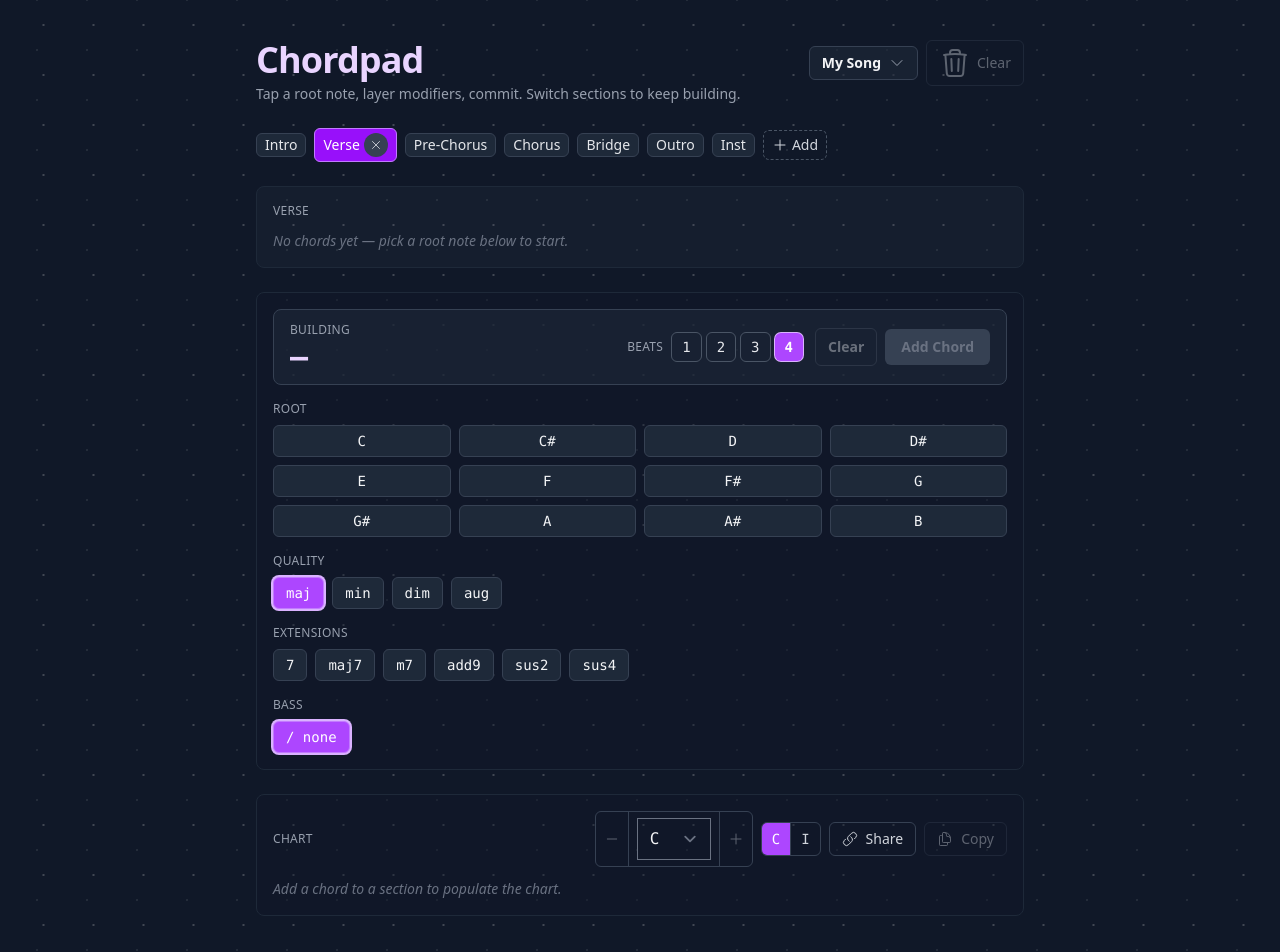
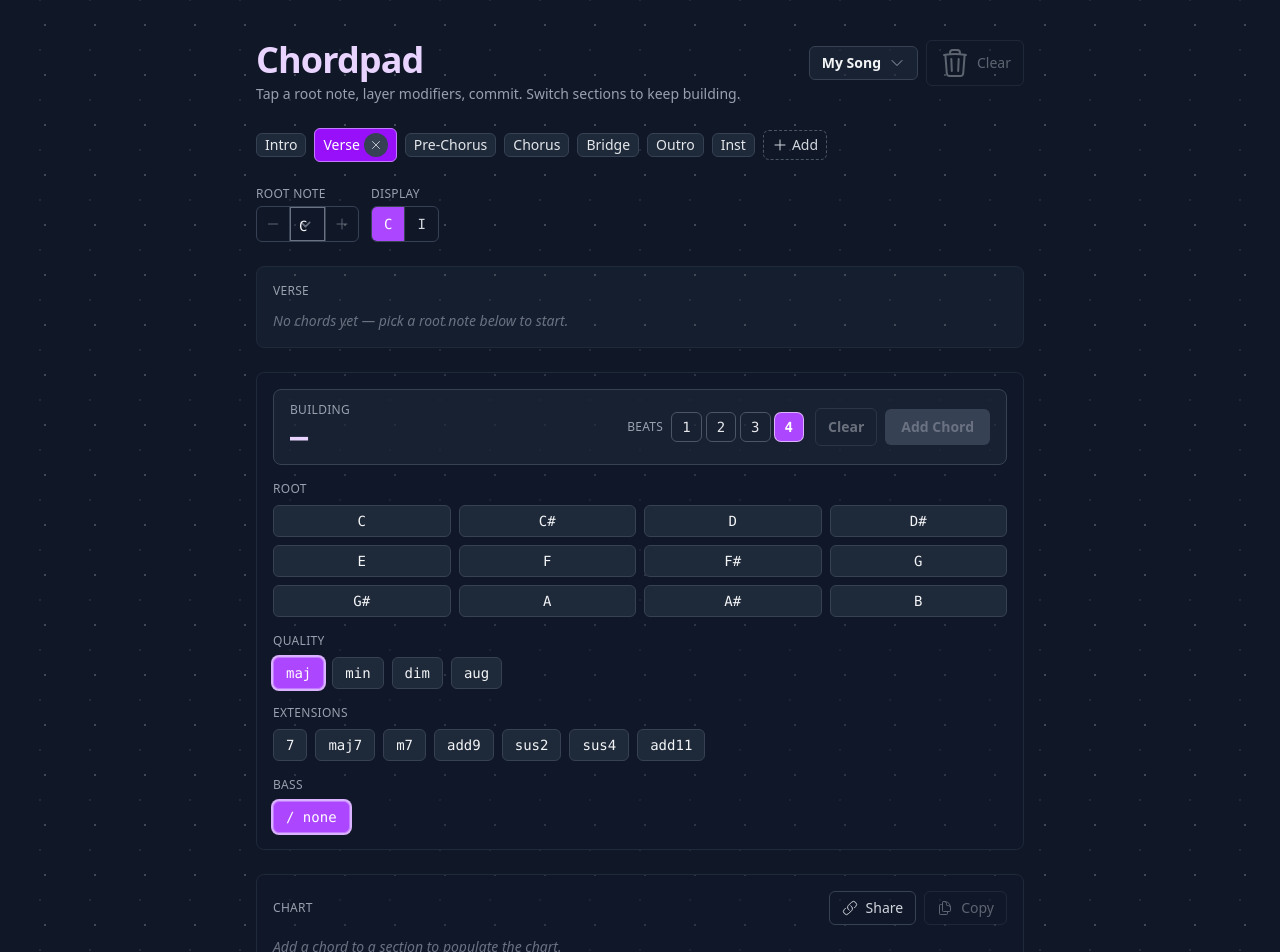
Before and after one commit to itdeiti/chordpad, a React (Vite) app in the folder chord-notator/: page / in a window 1280 px wide. Shown: the top 952 px of the page. Built offline with nearby package versions, Linux system fonts and the light colour scheme.

Commit message:
chore: rearrange controls and creare a theme

```diff
--- a/chord-notator/src/app/app.tsx
+++ b/chord-notator/src/app/app.tsx
@@ -1,6 +1,7 @@
 import { TrashIcon } from "@heroicons/react/24/outline";
 import SectionTabs from "components/molecules/section-tabs";
 import SongPicker from "components/molecules/song-picker";
+import SongToolbar from "components/molecules/song-toolbar";
 import ChordBuilder from "components/organisms/chord-builder";
 import SectionEditor from "components/organisms/section-editor";
 import ChordChart from "components/organisms/chord-chart";
@@ -67,6 +68,17 @@ function App() {
           onDelete={(id) => dispatch({ type: "DELETE_SECTION", id })}
         />
 
+        <SongToolbar
+          songKey={song.key}
+          displayMode={song.displayMode}
+          hasChords={hasContent}
+          onTranspose={(semitones) =>
+            dispatch({ type: "TRANSPOSE", semitones })
+          }
+          onSetKey={(key) => dispatch({ type: "SET_KEY", key })}
+          onSetMode={(mode) => dispatch({ type: "SET_DISPLAY_MODE", mode })}
+        />
+
         <SectionEditor
           section={activeSection}
           songKey={song.key}
@@ -82,7 +94,7 @@ function App() {
 
         <ChordBuilder staging={song.staging} dispatch={dispatch} />
 
-        <ChordChart song={song} dispatch={dispatch} />
+        <ChordChart song={song} />
       </div>
     </main>
   );
--- a/chord-notator/src/app/types.ts
+++ b/chord-notator/src/app/types.ts
@@ -18,7 +18,15 @@ export type RootNote = (typeof ROOT_NOTES)[number];
 export const QUALITIES = ["major", "minor", "dim", "aug"] as const;
 export type Quality = (typeof QUALITIES)[number];
 
-export const EXTENSIONS = ["7", "maj7", "m7", "add9", "sus2", "sus4"] as const;
+export const EXTENSIONS = [
+  "7",
+  "maj7",
+  "m7",
+  "add9",
+  "sus2",
+  "sus4",
+  "add11",
+] as const;
 export type Extension = (typeof EXTENSIONS)[number];
 
 export const BEAT_OPTIONS = [1, 2, 3, 4] as const;
--- /dev/null
+++ b/chord-notator/src/components/molecules/song-toolbar/index.ts
@@ -0,0 +1 @@
+export { default } from "./song-toolbar";
--- /dev/null
+++ b/chord-notator/src/components/molecules/song-toolbar/song-toolbar.tsx
@@ -0,0 +1,105 @@
+import { MinusIcon, PlusIcon } from "@heroicons/react/24/outline";
+import { ROOT_NOTES, type DisplayMode, type RootNote } from "app/types";
+
+interface Props {
+  songKey: RootNote;
+  displayMode: DisplayMode;
+  hasChords: boolean;
+  onTranspose: (semitones: number) => void;
+  onSetKey: (key: RootNote) => void;
+  onSetMode: (mode: DisplayMode) => void;
+}
+
+const labelClass = "text-xs uppercase tracking-wide text-muted";
+const groupClass =
+  "inline-flex h-9 items-stretch rounded-md border border-edge overflow-hidden";
+const stepBtnClass =
+  "px-2 flex items-center text-gray-300 hover:bg-surface-2 hover:text-white disabled:opacity-40 disabled:cursor-not-allowed focus:outline-none focus:ring-2 focus:ring-inset focus:ring-accent-ring";
+const toggleBtnBase =
+  "px-3 flex items-center text-sm font-mono focus:outline-none focus:ring-2 focus:ring-inset focus:ring-accent-ring";
+
+function SongToolbar({
+  songKey,
+  displayMode,
+  hasChords,
+  onTranspose,
+  onSetKey,
+  onSetMode,
+}: Props) {
+  return (
+    <div className="flex flex-wrap items-end gap-3">
+      <div className="space-y-1">
+        <div className={labelClass}>Root note</div>
+        <div className={groupClass}>
+          <button
+            type="button"
+            onClick={() => onTranspose(-1)}
+            disabled={!hasChords}
+            aria-label="Transpose down a semitone"
+            className={stepBtnClass}
+          >
+            <MinusIcon className="w-4 h-4" />
+          </button>
+          <div className="flex items-center border-x border-edge bg-surface/40">
+            <select
+              value={songKey}
+              onChange={(e) => onSetKey(e.target.value as RootNote)}
+              aria-label="Song root note"
+              className="h-full bg-transparent text-gray-100 font-mono text-sm px-2 focus:outline-none cursor-pointer appearance-none"
+            >
+              {ROOT_NOTES.map((n) => (
+                <option key={n} value={n} className="bg-surface">
+                  {n}
+                </option>
+              ))}
+            </select>
+          </div>
+          <button
+            type="button"
+            onClick={() => onTranspose(1)}
+            disabled={!hasChords}
+            aria-label="Transpose up a semitone"
+            className={stepBtnClass}
+          >
+            <PlusIcon className="w-4 h-4" />
+          </button>
+        </div>
+      </div>
+
+      <div className="space-y-1">
+        <div className={labelClass}>Display</div>
+        <div className={groupClass}>
+          <button
+            type="button"
+            onClick={() => onSetMode("letters")}
+            aria-pressed={displayMode === "letters"}
+            className={
+              toggleBtnBase +
+              (displayMode === "letters"
+                ? " bg-accent text-white"
+                : " text-gray-300 hover:bg-surface-2")
+            }
+          >
+            C
+          </button>
+          <button
+            type="button"
+            onClick={() => onSetMode("roman")}
+            aria-pressed={displayMode === "roman"}
+            className={
+              toggleBtnBase +
+              " border-l border-edge" +
+              (displayMode === "roman"
+                ? " bg-accent text-white"
+                : " text-gray-300 hover:bg-surface-2")
+            }
+          >
+            I
+          </button>
+        </div>
+      </div>
+    </div>
+  );
+}
+
+export default SongToolbar;
--- a/chord-notator/src/components/organisms/chord-chart/chord-chart.tsx
+++ b/chord-notator/src/components/organisms/chord-chart/chord-chart.tsx
@@ -3,24 +3,19 @@ import {
   CheckCircleIcon,
   DocumentDuplicateIcon,
   LinkIcon,
-  MinusIcon,
-  PlusIcon,
 } from "@heroicons/react/24/outline";
 import { formatSong } from "app/format-chord";
 import { encodeSongToUrl } from "app/share";
-import type { SongAction } from "app/song-reducer";
-import { ROOT_NOTES, type DisplayMode, type RootNote, type Song } from "app/types";
+import type { Song } from "app/types";
 
 interface Props {
   song: Song;
-  dispatch: (a: SongAction) => void;
 }
 
-function ChordChart({ song, dispatch }: Props) {
+function ChordChart({ song }: Props) {
   const text = useMemo(() => formatSong(song), [song]);
   const [copied, setCopied] = useState(false);
   const [shared, setShared] = useState(false);
-  const hasChords = song.sections.some((s) => s.chords.length > 0);
 
   const onCopy = () => {
     if (!text) return;
@@ -38,9 +33,6 @@ function ChordChart({ song, dispatch }: Props) {
     });
   };
 
-  const setMode = (mode: DisplayMode) =>
-    dispatch({ type: "SET_DISPLAY_MODE", mode });
-
   const CopyIcon = copied ? CheckCircleIcon : DocumentDuplicateIcon;
   const ShareIcon = shared ? CheckCircleIcon : LinkIcon;
 
@@ -51,71 +43,6 @@ function ChordChart({ song, dispatch }: Props) {
           Chart
         </div>
         <div className="flex flex-wrap items-center gap-2">
-          <div className="inline-flex items-center rounded-md border border-gray-700 overflow-hidden">
-            <button
-              type="button"
-              onClick={() => dispatch({ type: "TRANSPOSE", semitones: -1 })}
-              disabled={!hasChords}
-              aria-label="Transpose down a semitone"
-              className="px-2 py-1.5 text-gray-300 hover:bg-gray-800 hover:text-white disabled:opacity-40 disabled:cursor-not-allowed focus:outline-none focus:ring-2 focus:ring-inset focus:ring-purple-400"
-            >
-              <MinusIcon className="w-4 h-4" />
-            </button>
-            <label className="px-2 py-1.5 text-xs uppercase tracking-wide text-gray-400 border-x border-gray-700">
-              <span className="sr-only">Key</span>
-              <select
-                value={song.key}
-                onChange={(e) =>
-                  dispatch({ type: "SET_KEY", key: e.target.value as RootNote })
-                }
-                className="bg-transparent text-gray-100 font-mono focus:outline-none cursor-pointer"
-                aria-label="Song key"
-              >
-                {ROOT_NOTES.map((n) => (
-                  <option key={n} value={n} className="bg-gray-900">
-                    {n}
-                  </option>
-                ))}
-              </select>
-            </label>
-            <button
-              type="button"
-              onClick={() => dispatch({ type: "TRANSPOSE", semitones: 1 })}
-              disabled={!hasChords}
-              aria-label="Transpose up a semitone"
-              className="px-2 py-1.5 text-gray-300 hover:bg-gray-800 hover:text-white disabled:opacity-40 disabled:cursor-not-allowed focus:outline-none focus:ring-2 focus:ring-inset focus:ring-purple-400"
-            >
-              <PlusIcon className="w-4 h-4" />
-            </button>
-          </div>
-          <div className="inline-flex items-center rounded-md border border-gray-700 overflow-hidden text-sm font-mono">
-            <button
-              type="button"
-              onClick={() => setMode("letters")}
-              aria-pressed={song.displayMode === "letters"}
-              className={
-                "px-2.5 py-1.5 focus:outline-none focus:ring-2 focus:ring-inset focus:ring-purple-400 " +
-                (song.displayMode === "letters"
-                  ? "bg-purple-500 text-white"
-                  : "text-gray-300 hover:bg-gray-800")
-              }
-            >
-              C
-            </button>
-            <button
-              type="button"
-              onClick={() => setMode("roman")}
-              aria-pressed={song.displayMode === "roman"}
-              className={
-                "px-2.5 py-1.5 border-l border-gray-700 focus:outline-none focus:ring-2 focus:ring-inset focus:ring-purple-400 " +
-                (song.displayMode === "roman"
-                  ? "bg-purple-500 text-white"
-                  : "text-gray-300 hover:bg-gray-800")
-              }
-            >
-              I
-            </button>
-          </div>
           <button
             type="button"
             onClick={onShare}
--- a/chord-notator/src/index.css
+++ b/chord-notator/src/index.css
@@ -1,5 +1,19 @@
 @import "tailwindcss" source(".");
 @plugin "@tailwindcss/forms";
+
+@theme {
+  --color-accent: var(--color-purple-500);
+  --color-accent-soft: var(--color-purple-200);
+  --color-accent-ring: var(--color-purple-400);
+  --color-surface: var(--color-gray-900);
+  --color-surface-2: var(--color-gray-800);
+  --color-edge: var(--color-gray-700);
+  --color-edge-strong: var(--color-gray-600);
+  --color-muted: var(--color-gray-400);
+  --color-danger: var(--color-red-400);
+
+  --control-height: 2.25rem;
+}
 
 @layer base {
   html {
```
